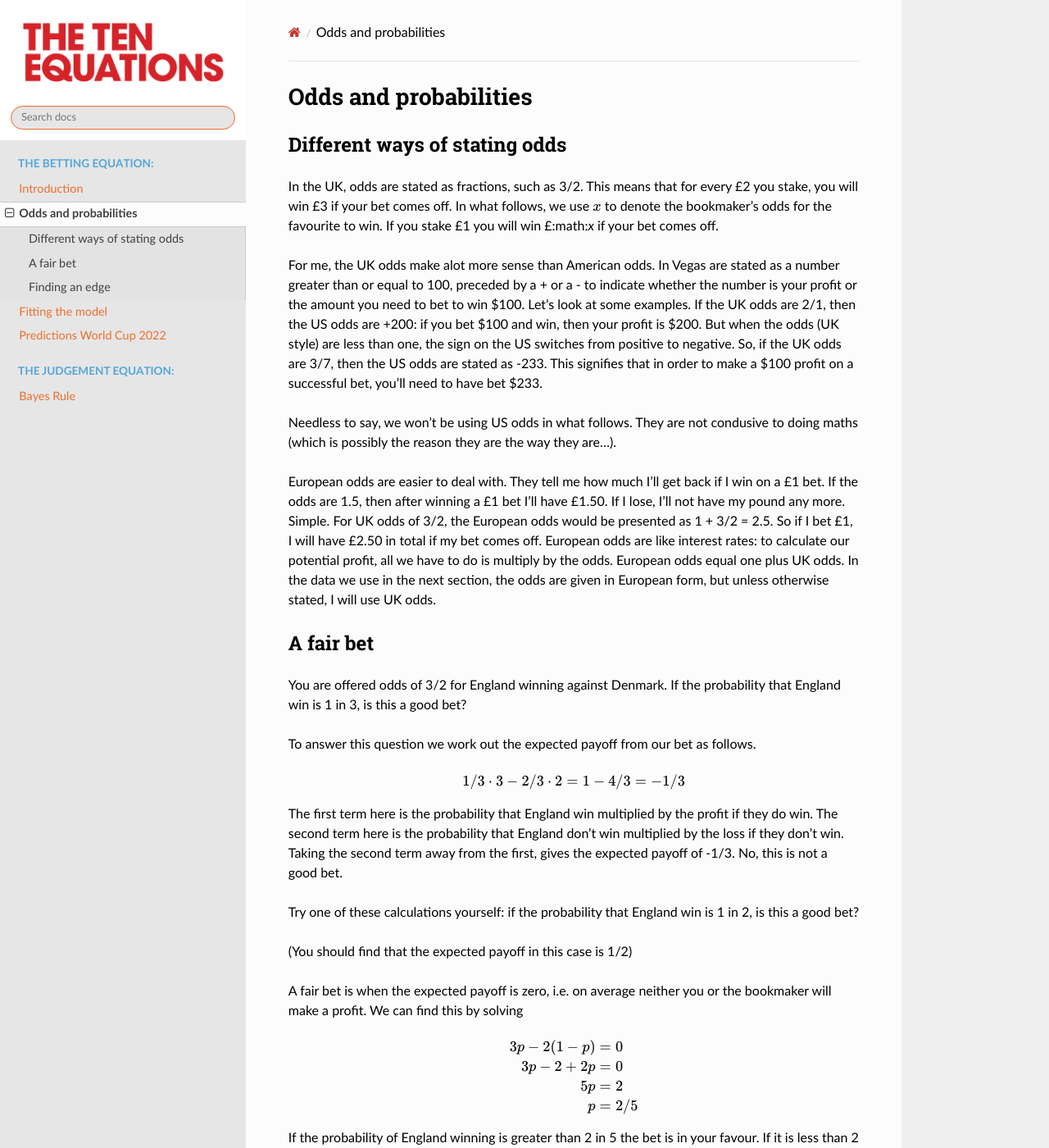
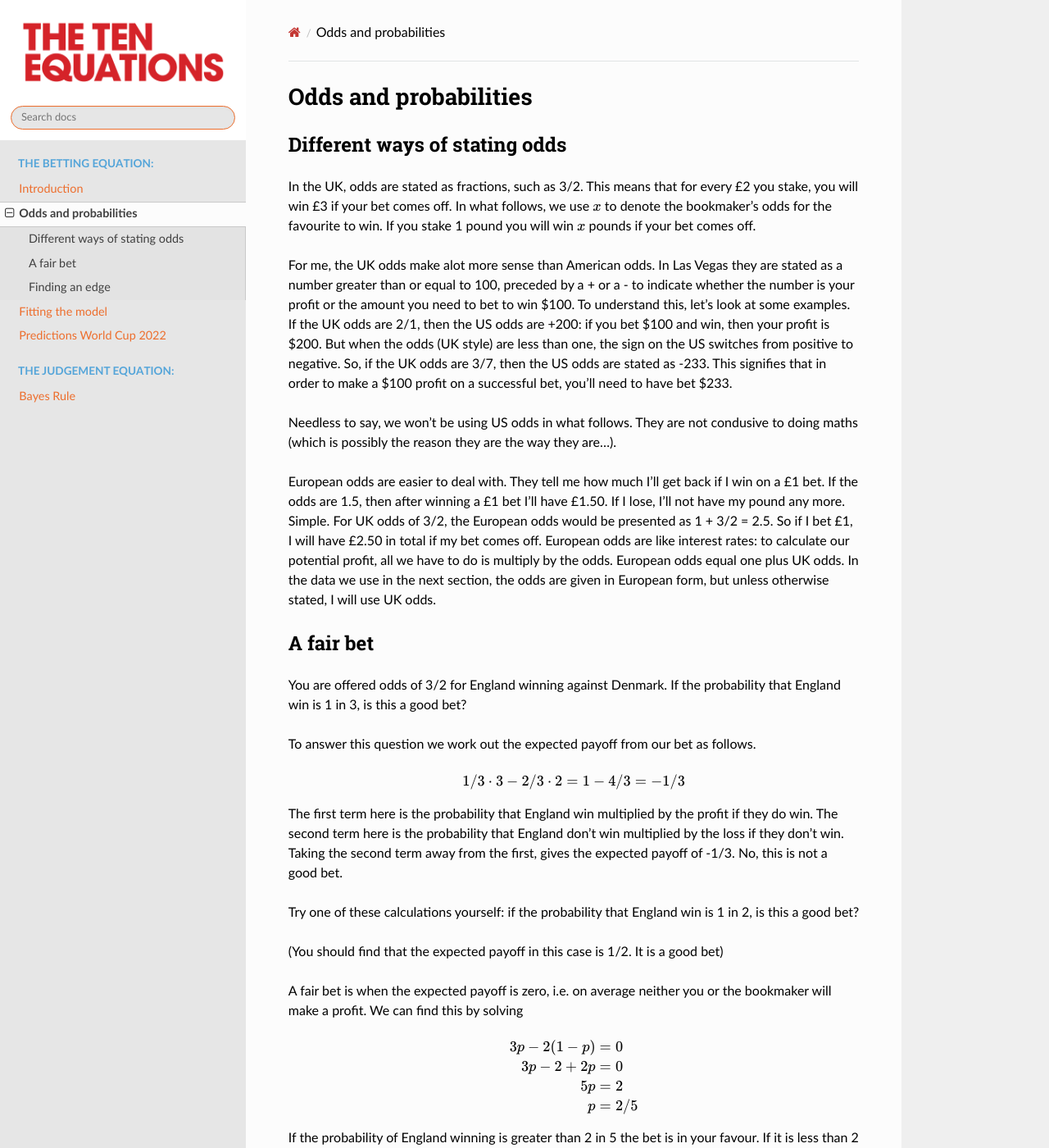
Before and after one commit to soccermatics/TheTenEquations, a Sphinx documentation site: the page built from course/source/lesson1/ProbabilitiesOdds.rst, in a window 1280 px wide and 1400 px high. Shown: the whole window at 82% size. Built offline with Sphinx 7.4.7 and the Read the Docs theme 2.0.0, drawn with Linux system fonts in a browser that asks for light colours.

Commit message:
small things

```diff
--- a/course/source/gallery/lesson2/plot_bayes.py
+++ b/course/source/gallery/lesson2/plot_bayes.py
@@ -9,9 +9,6 @@ Coming soon.
 import numpy as np
 
 ##############################################################################
-# This is a title
-# ---------------
-# Let's do ..
-
+# ...
 
 x=np.zeros(1)
--- a/course/source/gallery/lesson2/sg_execution_times.rst
+++ b/course/source/gallery/lesson2/sg_execution_times.rst
@@ -5,8 +5,8 @@
 
 Computation times
 =================
-**00:00.001** total execution time for **gallery_lesson2** files:
+**00:00.023** total execution time for **gallery_lesson2** files:
 
 +-------------------------------------------------------------------+-----------+--------+
-| :ref:`sphx_glr_gallery_lesson2_plot_bayes.py` (``plot_bayes.py``) | 00:00.001 | 0.0 MB |
+| :ref:`sphx_glr_gallery_lesson2_plot_bayes.py` (``plot_bayes.py``) | 00:00.023 | 0.0 MB |
 +-------------------------------------------------------------------+-----------+--------+
--- a/course/source/lesson1/ProbabilitiesOdds.rst
+++ b/course/source/lesson1/ProbabilitiesOdds.rst
@@ -9,13 +9,14 @@ Different ways of stating odds
 In the UK, odds are stated as fractions, such as 3/2.
 This means that for every £2 you stake, you will win £3 if
 your bet comes off. In what follows, we use :math:`x`  to denote the bookmaker's
-odds for the favourite to win. If you stake £1 you will win £:math:`x` if
+odds for the favourite to win. If you stake 1 pound you will win :math:`x` pounds if
 your bet comes off.
 
 For me, the UK odds make alot more sense than American odds.
-In Vegas are stated as a number greater than or equal to 100,
+In Las Vegas they are stated as a number greater than or equal to 100,
 preceded by a + or a - to indicate whether the number is your profit
-or the amount you need to bet to win $100. Let's look at some examples. If
+or the amount you need to bet to win $100. To understand this,
+let's look at some examples. If
 the UK odds are 2/1, then the US odds are +200: if you bet $100 and win,
 then your profit is $200. But when the odds (UK style) are less than one, the
 sign on the US switches from positive to negative. So, if the UK odds are 3/7,
@@ -54,7 +55,7 @@ if they don't win. Taking the second term away from the first, gives the expecte
 
 Try one of these calculations yourself: if the probability that England win is 1 in 2, is this a good bet?
 
-(You should find that the expected payoff in this case is 1/2)
+(You should find that the expected payoff in this case is 1/2. It is a good bet)
 
 A fair bet is when the expected payoff is zero, i.e. on average neither you or the bookmaker
 will make a profit. We can find this by solving
```
Also changed, not shown: course/source/gallery/lesson2/plot_bayes.rst (+4 -7 lines), course/source/index.rst (+7 -5 lines), course/source/lesson1/Introduction.rst (+7 -1 lines), course/source/gallery/lesson2/plot_bayes.ipynb, 5 other files.
